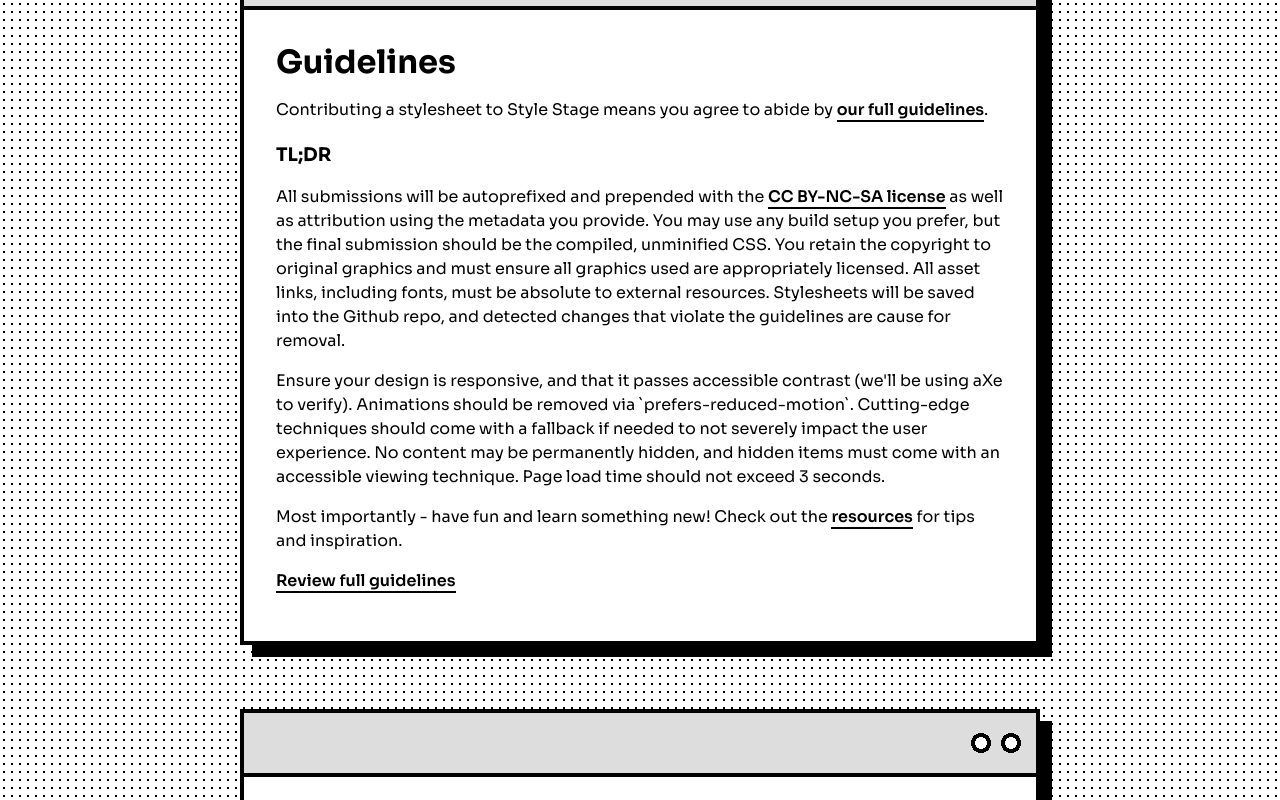
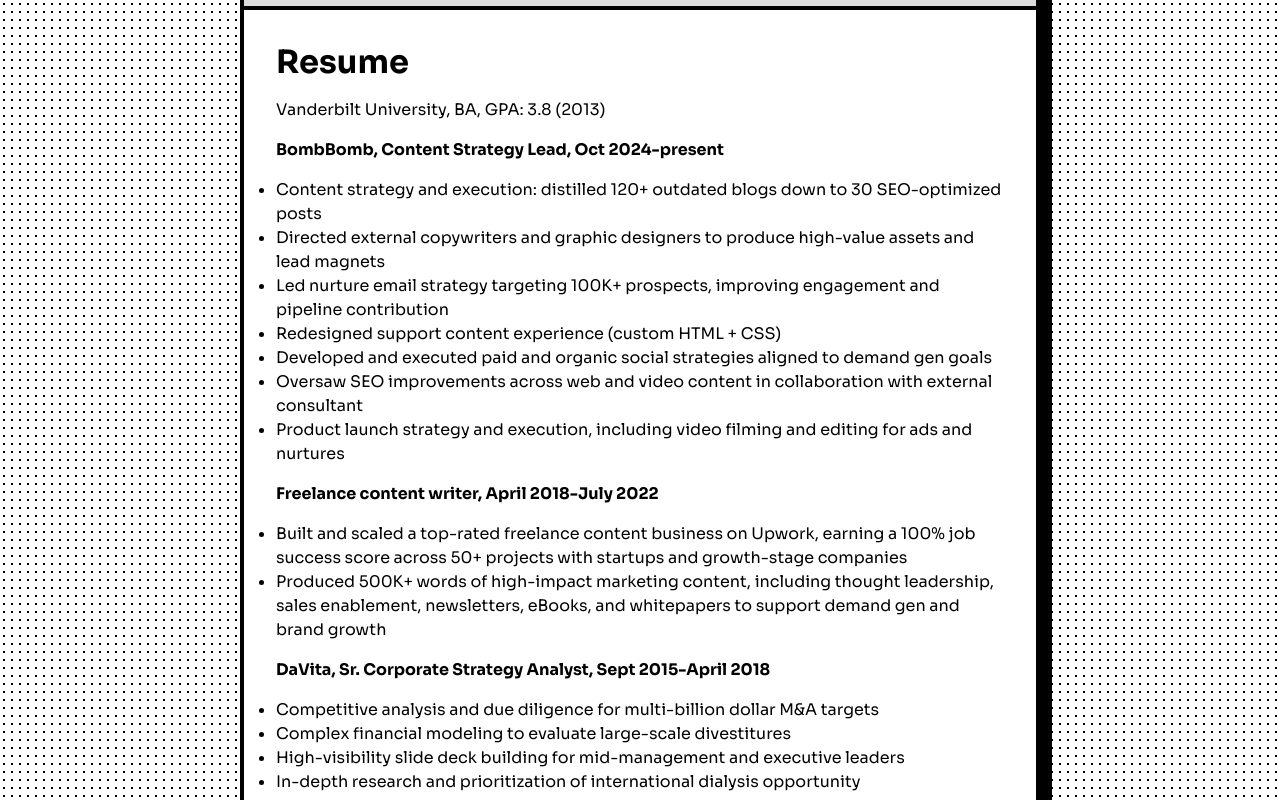
Before and after one commit to cfruci/cfruci.github.io, a plain HTML site: page index.html in a window 1280 px wide. Shown: the part 1800-2600 px from the top of the page. Drawn offline with Linux system fonts and the light colour scheme.

Commit message:
Update resume section

```diff
--- a/index.html
+++ b/index.html
@@ -34,7 +34,7 @@
 		<nav>
 			<ul>
 				<li><a href="#about">About</a></li>
-				<li><a href="#guidelines">Guidelines</a></li>
+				<li><a href="#resume">Resume</a></li>
 				<li><a href="#contribute">Contribute</a></li>
 				<li><a href="#writing">Reflections</a></li>
 				<!-- <li><a href="/styles/">All Styles</a></li>
@@ -122,34 +122,40 @@
 						</p> -->
 					</section>
 				</article>
-				<article id="guidelines">
+				<article id="resume">
 					<section class="container">
-						<h2>Guidelines</h2>
-						<p>
-							Contributing a stylesheet to Style Stage means you agree to abide by
-							<a href="/guidelines/">our full guidelines</a>.
-						</p>
-						<h3>TL;DR</h3>
-						<p>
-							All submissions will be autoprefixed and prepended with the
-							<a href="https://creativecommons.org/licenses/by-nc-sa/3.0/">CC BY-NC-SA license</a> as well as
-							attribution using the metadata you provide. You may use any build setup you prefer, but the final
-							submission should be the compiled, unminified CSS. You retain the copyright to original graphics and must
-							ensure all graphics used are appropriately licensed. All asset links, including fonts, must be absolute to
-							external resources. Stylesheets will be saved into the Github repo, and detected changes that violate the
-							guidelines are cause for removal.
-						</p>
-						<p>
-							Ensure your design is responsive, and that it passes accessible contrast (we'll be using aXe to verify).
-							Animations should be removed via `prefers-reduced-motion`. Cutting-edge techniques should come with a
-							fallback if needed to not severely impact the user experience. No content may be permanently hidden, and
-							hidden items must come with an accessible viewing technique. Page load time should not exceed 3 seconds.
-						</p>
-						<p>
-							Most importantly - have fun and learn something new! Check out the <a href="/resources/">resources</a> for
-							tips and inspiration.
-						</p>
-						<a href="/guidelines/" class="link-guidelines">Review full guidelines</a>
+						<h2>Resume</h2>
+						<p>Vanderbilt University, BA, GPA: 3.8 (2013)</p>
+						<h4>BombBomb, Content Strategy Lead, Oct 2024-present</h4>
+						<ul>
+							<li>Content strategy and execution: distilled 120+ outdated blogs down to 30 SEO-optimized posts</li>
+							<li>Directed external copywriters and graphic designers to produce high-value assets and lead magnets</li>
+							<li>
+								Led nurture email strategy targeting 100K+ prospects, improving engagement and pipeline contribution
+							</li>
+							<li>Redesigned support content experience (custom HTML + CSS)</li>
+							<li>Developed and executed paid and organic social strategies aligned to demand gen goals</li>
+							<li>Oversaw SEO improvements across web and video content in collaboration with external consultant</li>
+							<li>Product launch strategy and execution, including video filming and editing for ads and nurtures</li>
+						</ul>
+						<h4>Freelance content writer, April 2018-July 2022</h4>
+						<ul>
+							<li>
+								Built and scaled a top-rated freelance content business on Upwork, earning a 100% job success score
+								across 50+ projects with startups and growth-stage companies
+							</li>
+							<li>
+								Produced 500K+ words of high-impact marketing content, including thought leadership, sales enablement,
+								newsletters, eBooks, and whitepapers to support demand gen and brand growth
+							</li>
+						</ul>
+						<h4>DaVita, Sr. Corporate Strategy Analyst, Sept 2015-April 2018</h4>
+						<ul>
+							<li>Competitive analysis and due diligence for multi-billion dollar M&A targets</li>
+							<li>Complex financial modeling to evaluate large-scale divestitures</li>
+							<li>High-visibility slide deck building for mid-management and executive leaders</li>
+							<li>In-depth research and prioritization of international dialysis opportunity</li>
+						</ul>
 					</section>
 				</article>
 				<article id="contribute">
--- a/style.css
+++ b/style.css
@@ -764,7 +764,7 @@ aside .container ol li + li {
 	margin-top: 0.5em;
 }
 #about a,
-#guidelines a,
+#resume a,
 #contribute ol a,
 #contribute p a,
 .profile a,
@@ -775,7 +775,7 @@ aside .container ol li + li {
 	border-bottom: 2px solid;
 }
 #about a:hover,
-#guidelines a:hover,
+#resume a:hover,
 #contribute ol a:hover,
 #contribute p a:hover,
 .profile a:hover,
@@ -783,7 +783,7 @@ aside .container ol li + li {
 .page-footer p a:hover {
 	border-bottom-width: 4px;
 }
-#guidelines p:last-of-type {
+#resume p:last-of-type {
 	margin-bottom: 1em;
 }
 section + section {
```
